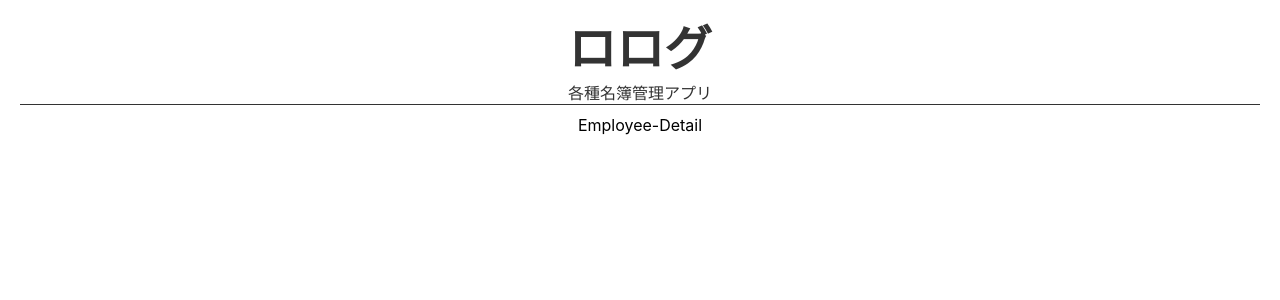
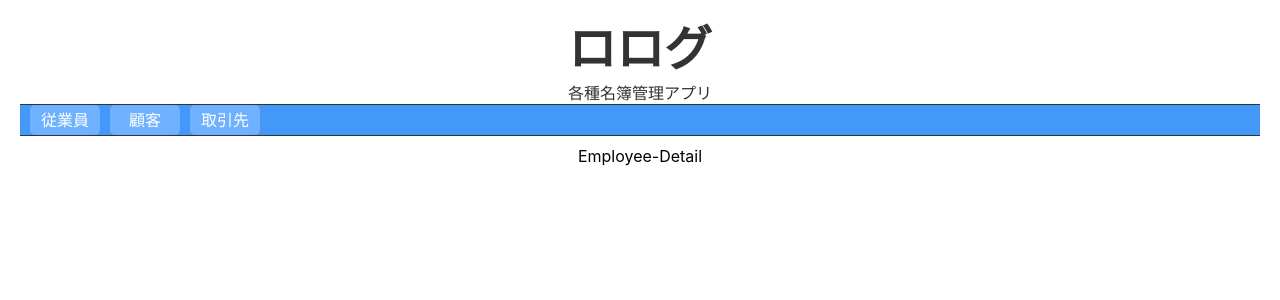
Before and after one commit to koto-ista/meibo-app-front, a React (Create React App) app: page /employee/detail in a window 1280 px wide. Shown: the top 300 px of the page. Built offline with nearby package versions, Linux system fonts and the light colour scheme.

Commit message:
ナビゲーション部分（簡易作成）

```diff
--- a/src/pages/Header.tsx
+++ b/src/pages/Header.tsx
@@ -6,6 +6,14 @@ const Header = () => {
       <div className="header-wrapper">
         <h1 className="logo">ロログ</h1>
         <h2 className="logo-sub">各種名簿管理アプリ</h2>
+        {/* ナビゲーション要素として切り出す */}
+        <nav className="header-nav">
+          <ul className="header-nav-list">
+            <li className="header-nav-item"><a href="/">従業員</a></li>
+            <li className="header-nav-item"><a href="/">顧客</a></li>
+            <li className="header-nav-item"><a href="/">取引先</a></li>
+          </ul>
+        </nav>
       </div>
     </header>
   );
--- a/src/style/global.css
+++ b/src/style/global.css
@@ -14,6 +14,10 @@ ul {
     list-style: none;
     padding: 0;
     margin: 0;
+}
+
+a {
+    text-decoration: none;
 }
 
 /* 色 */
@@ -76,6 +80,49 @@ ul {
     position: absolute;
     right: 30px;
     top: 20px;
+}
+
+.header-nav {
+    display: flex;
+    justify-content: space-between;
+    align-items: left;
+    gap: 10px;
+    padding-left: 10px;
+    background-color: #4498f7;
+    border-bottom: 1px solid #333;
+}
+
+.header-nav-list {
+    display: flex;
+    justify-content: space-between;
+    align-items: center;
+    gap: 10px;
+}
+
+.header-nav-item {
+    background-color: #6eb1ff;
+    color: #fff;
+    font-size: 1rem;
+    border-radius: 5px;
+    width: 70px;
+    height: 30px;
+    text-align: center;
+    line-height: 30px;
+    vertical-align: middle;
+    cursor: pointer;
+}
+
+.header-nav-item:hover {
+    opacity: 0.5;
+}
+
+.header-nav-item {
+    content: '|';
+    color: #000;
+}
+
+.header-nav-item a {
+    color: #fff;
 }
 
 /* ホーム */
```
